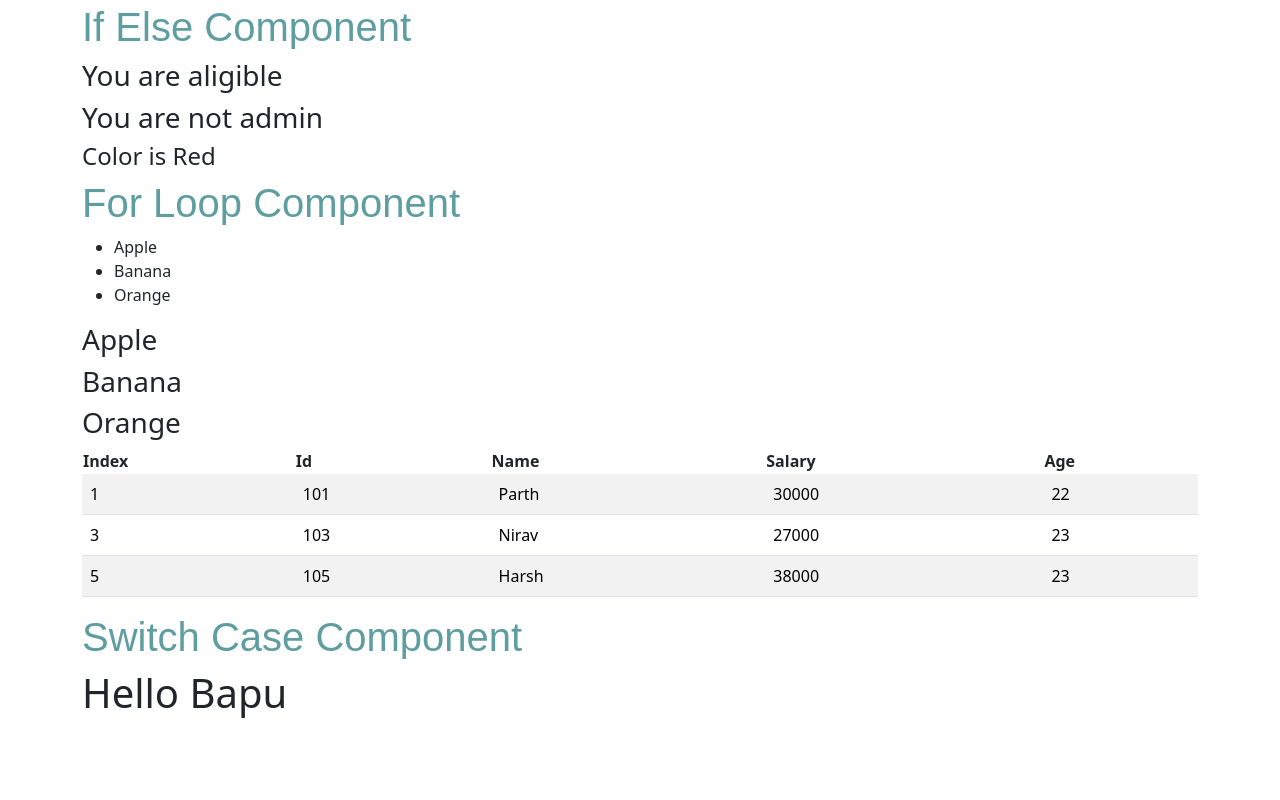
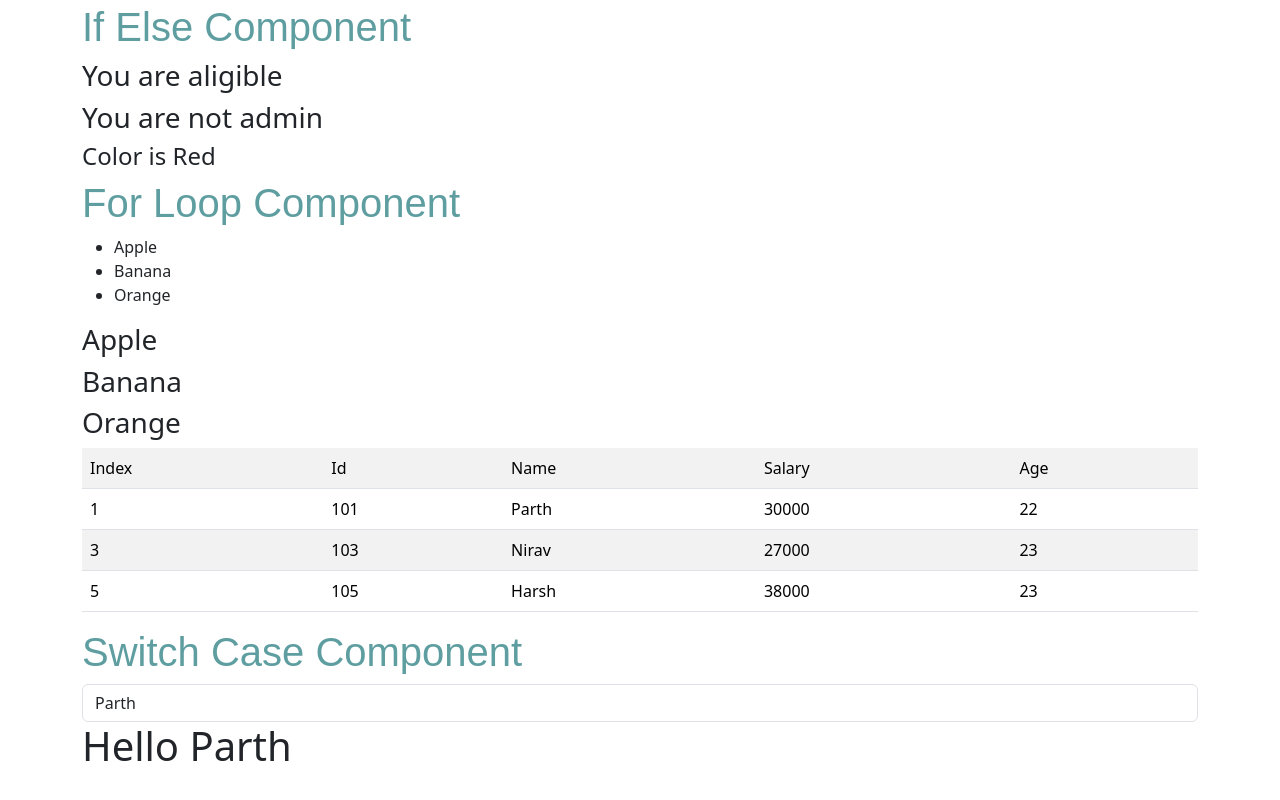
Before and after one commit to parth-mulashiya/angular_demo, an Angular app: page / in a window 1280 px wide. Shown: the part 2764-3564 px from the top of the page. Before the commit the page ends 3537 px from the top, so only its background shows below. Built offline with nearby package versions, Linux system fonts and the light colour scheme.

Commit message:
some changes

```diff
--- a/src/app/components/for-loop/for-loop.component.html
+++ b/src/app/components/for-loop/for-loop.component.html
@@ -20,14 +20,14 @@
 
 <!-- for loop -->
 <table class="table table-striped">
-  <thead>
-    <th>Index</th>
-    <th>Id</th>
-    <th>Name</th>
-    <th>Salary</th>
-    <th>Age</th>
-  </thead>
   <tbody>
+    <tr>
+      <td>Index</td>
+      <td>Id</td>
+      <td>Name</td>
+      <td>Salary</td>
+      <td>Age</td>
+    </tr>
     @for(emp of employees;let i = $index;let e = $even; track emp.id){
     <!-- <tr>
           <td>{{i+1}}</td>
--- a/src/app/components/switch/switch.component.html
+++ b/src/app/components/switch/switch.component.html
@@ -1,8 +1,9 @@
 
 <h1 class="headText">Switch Case Component</h1>
 
+<input type="text" placeholder="Enter Name" #txt class="form-control" (keyup)="0" value="Parth">
 
-@switch(name) {
+@switch(txt.value) {
 
   @case ("Parth") {
     <h1>Hello Parth</h1>
```
Lines whose indentation alone changed are shown as unchanged.
